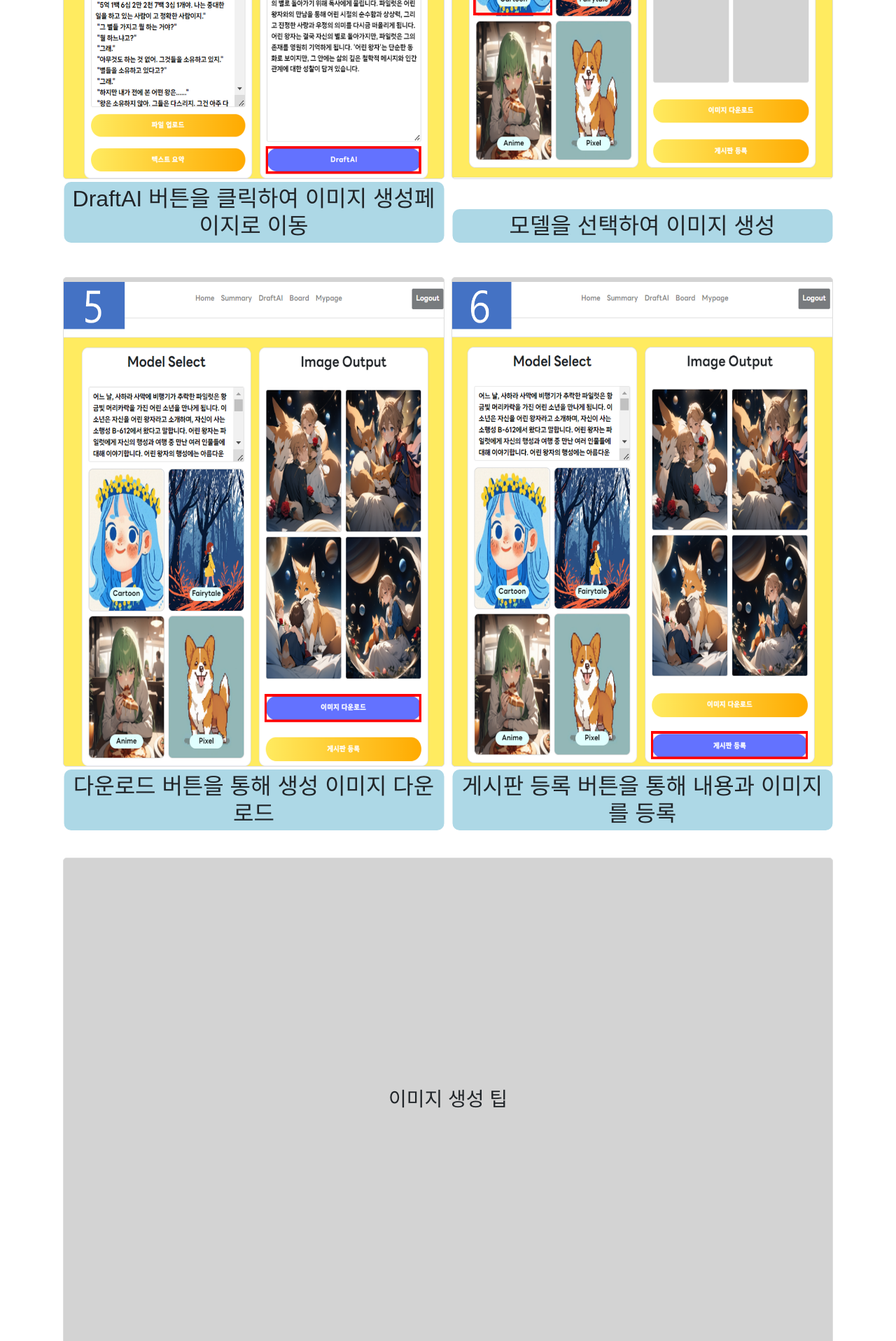
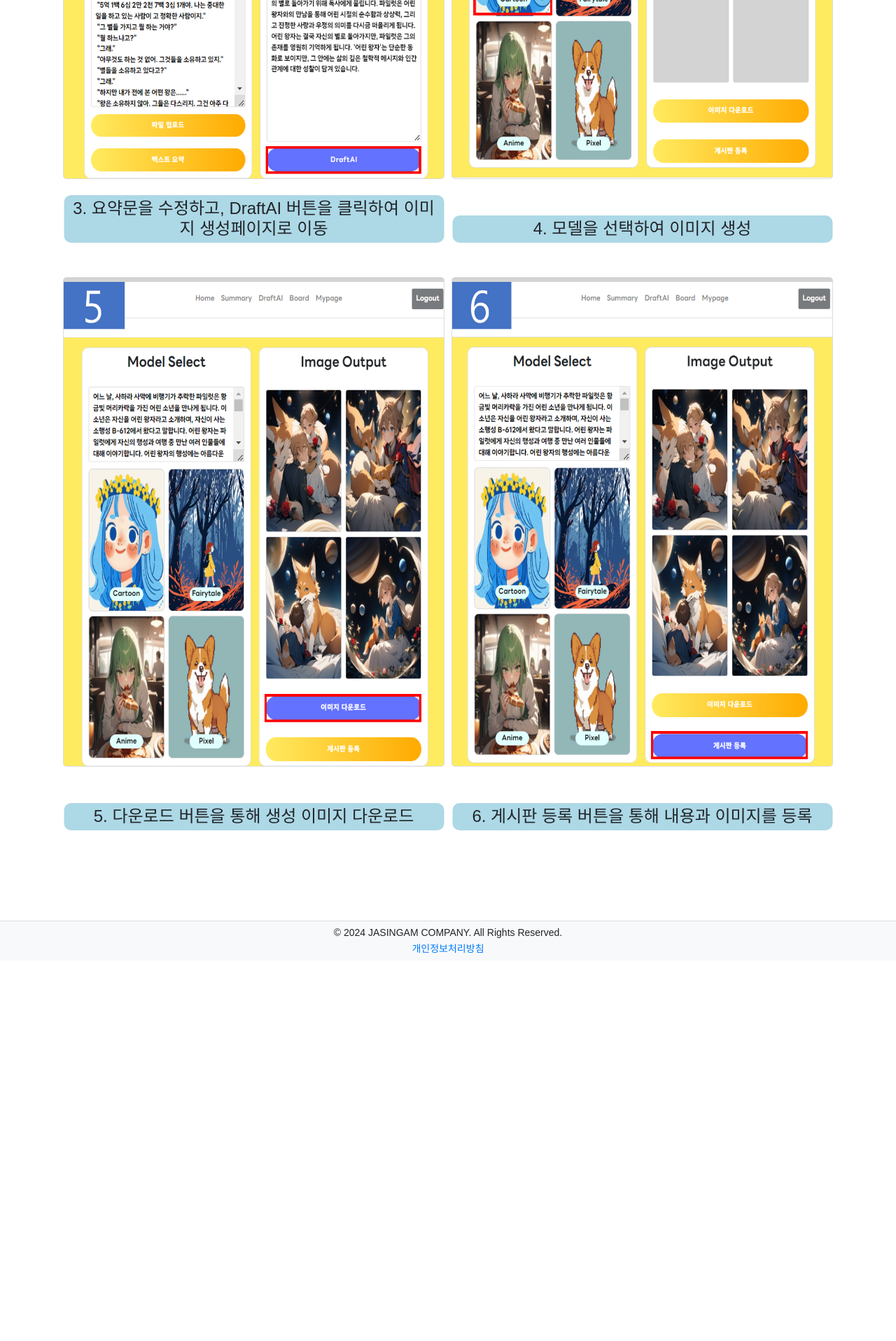
Before and after one commit to kt-bigproject30/front, a React (Create React App) app: page /usepage in a window 1280 px wide. Shown: the part 1750-3667 px from the top of the page at 70% size. After the commit the page ends 3123 px from the top, so only its background shows below. Built offline with nearby package versions, Linux system fonts and the light colour scheme; sample sign-in values are in the browser's storage; a web font is replaced by a local one.

Commit message:
사용법 페이지 수정

```diff
--- a/src/component/usepage.jsx
+++ b/src/component/usepage.jsx
@@ -24,32 +24,27 @@ const Usepage = () => {
       </p>
       <div className="howToUse">
         <div id="use1" className="use-image">
-          <h2>텍스트 입력 및 파일 업로드를 통해 요약할 내용을 입력</h2>
+          <h2>1. 텍스트 입력 및 파일 업로드를 통해 요약할 내용을 입력</h2>
         </div>
 
         <div id="use2" className="use-image">
-          <h2>텍스트 요약 버튼을 클릭하여 내용을 요약</h2>
+          <h2>2. 텍스트 요약 버튼을 클릭하여 내용을 요약</h2>
         </div>
 
         <div id="use3" className="use-image">
-          <h2>DraftAI 버튼을 클릭하여 이미지 생성페이지로 이동</h2>
+          <h2>3. 요약문을 수정하고, DraftAI 버튼을 클릭하여 이미지 생성페이지로 이동</h2>
         </div>
 
         <div id="use4" className="use-image">
-          <h2>모델을 선택하여 이미지 생성</h2>
+          <h2>4. 모델을 선택하여 이미지 생성</h2>
         </div>
 
         <div id="use5" className="use-image">
-          <h2>다운로드 버튼을 통해 생성 이미지 다운로드</h2>
+          <h2>5. 다운로드 버튼을 통해 생성 이미지 다운로드</h2>
         </div>
 
         <div id="use6" className="use-image">
-          <h2>게시판 등록 버튼을 통해 내용과 이미지를 등록</h2>
-        </div>
-      </div>
-      <div>
-        <div className="tip-box">
-          <h3>이미지 생성 팁</h3>
+          <h2>6. 게시판 등록 버튼을 통해 내용과 이미지를 등록</h2>
         </div>
       </div>
     </div>
--- a/src/css/usepage.css
+++ b/src/css/usepage.css
@@ -54,20 +54,7 @@
 }
 
 
-.tip-box {
-  background-color: lightgray;
-  border: 1px solid #ddd;
-  border-radius: 5px;
-  padding: 10px;
-  display: flex;
-  justify-content: center;
-  align-items: center;
-  position: relative;
-  min-height: 700px; /* Adjust the height to match your design */
-  background-size: 105% 105%; /* Ensure the background image covers the entire element */
-  background-position: center; /* Center the background image */
-  background-repeat: no-repeat; /* Prevent the background image from repeating */
-}
+
 
 .use-image h2 {
   border-radius: 10px;
@@ -80,6 +67,7 @@
   z-index: 1; /* Ensure it is above the background image */
   background: lightblue; /* Optional: Add a background for better readability */
   padding: 5px 10px; /* Optional: Add padding for better readability */
+  font-size: 1.5em;
 }
 
 
```
